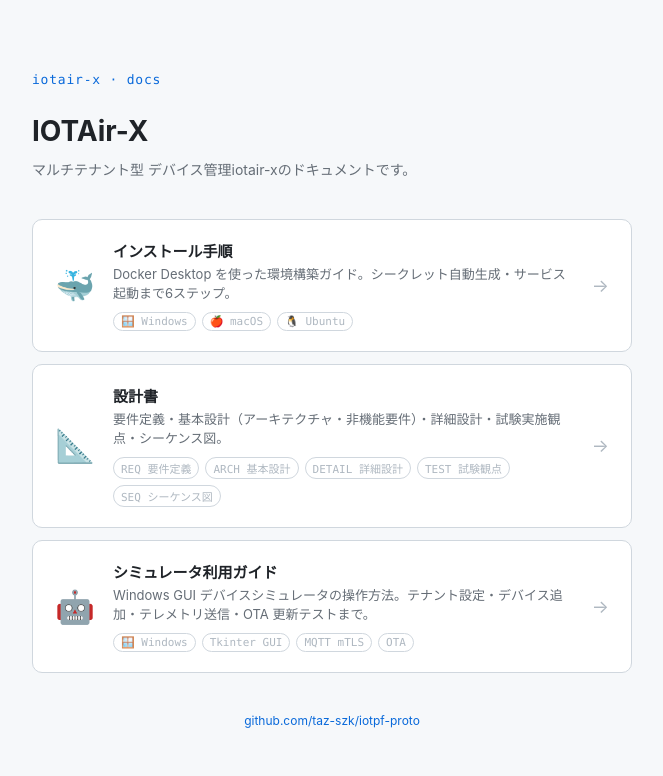
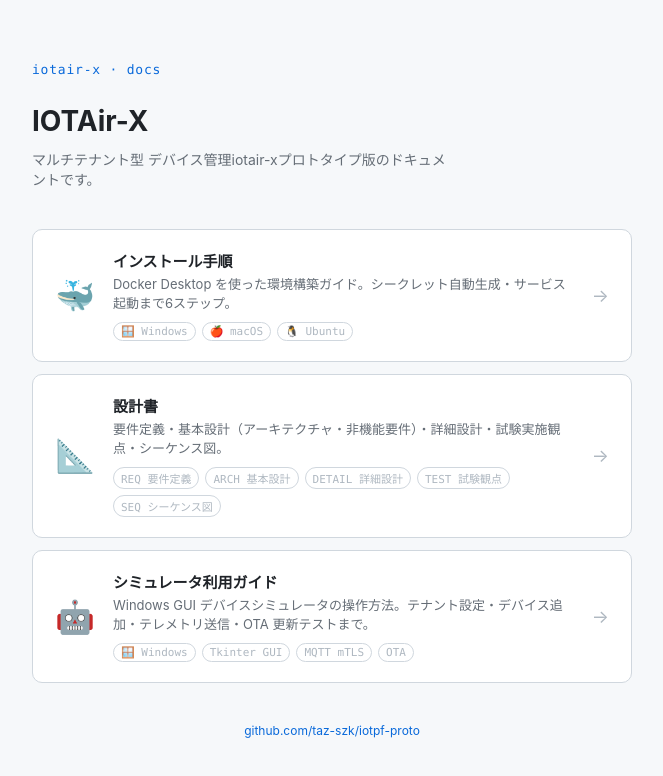
Before and after one commit to taz-szk/iotpf-proto, a plain HTML site: page docs/index.html in a window 1280 px wide. Shown: the whole page, without its empty margins (308-971 px from the left). Drawn offline with Linux system fonts and the light colour scheme.

Commit message:
Update subtitle in index.html for clarity

```diff
--- a/docs/index.html
+++ b/docs/index.html
@@ -137,7 +137,7 @@ h1 {
   <div class="logo">iotair-x · docs</div>
 
   <h1>IOTAir-X</h1>
-  <p class="subtitle">マルチテナント型 デバイス管理iotair-xのドキュメントです。</p>
+  <p class="subtitle">マルチテナント型 デバイス管理iotair-xプロトタイプ版のドキュメントです。</p>
 
   <div class="cards">
 
```
